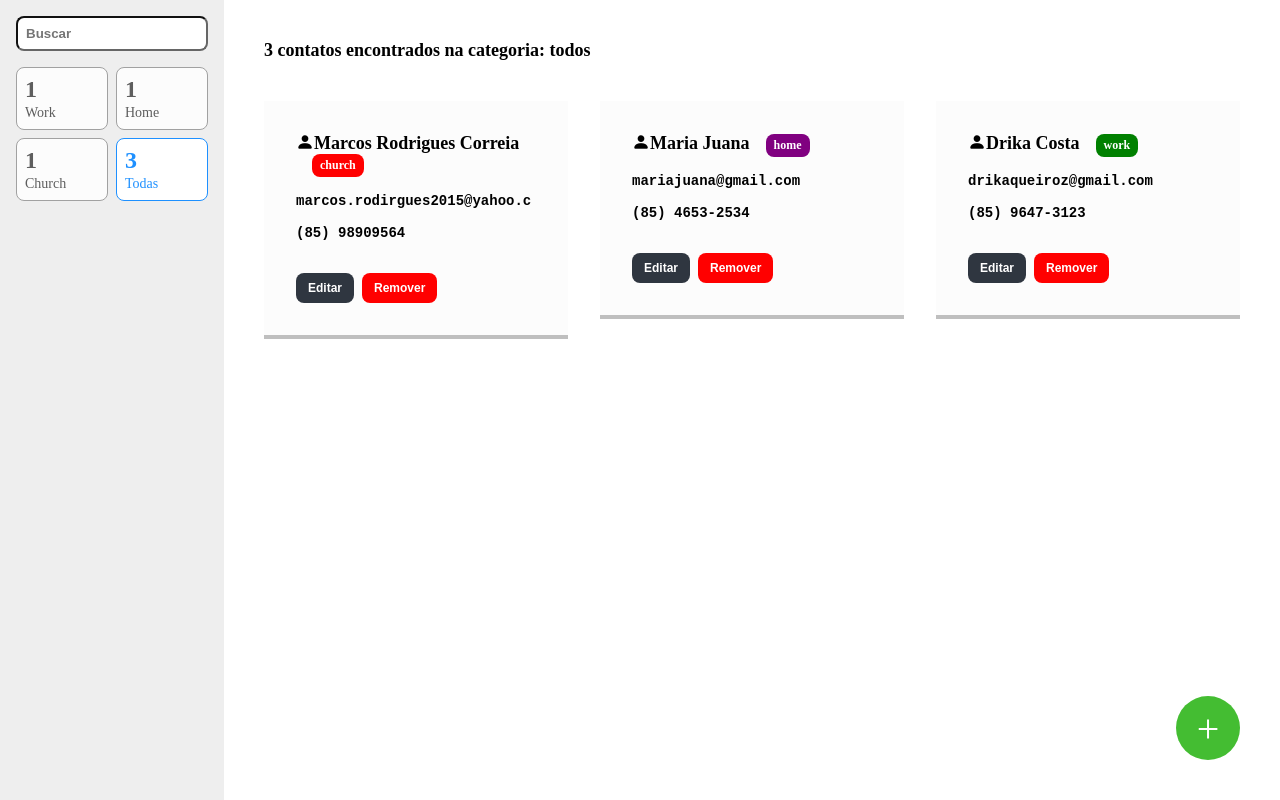
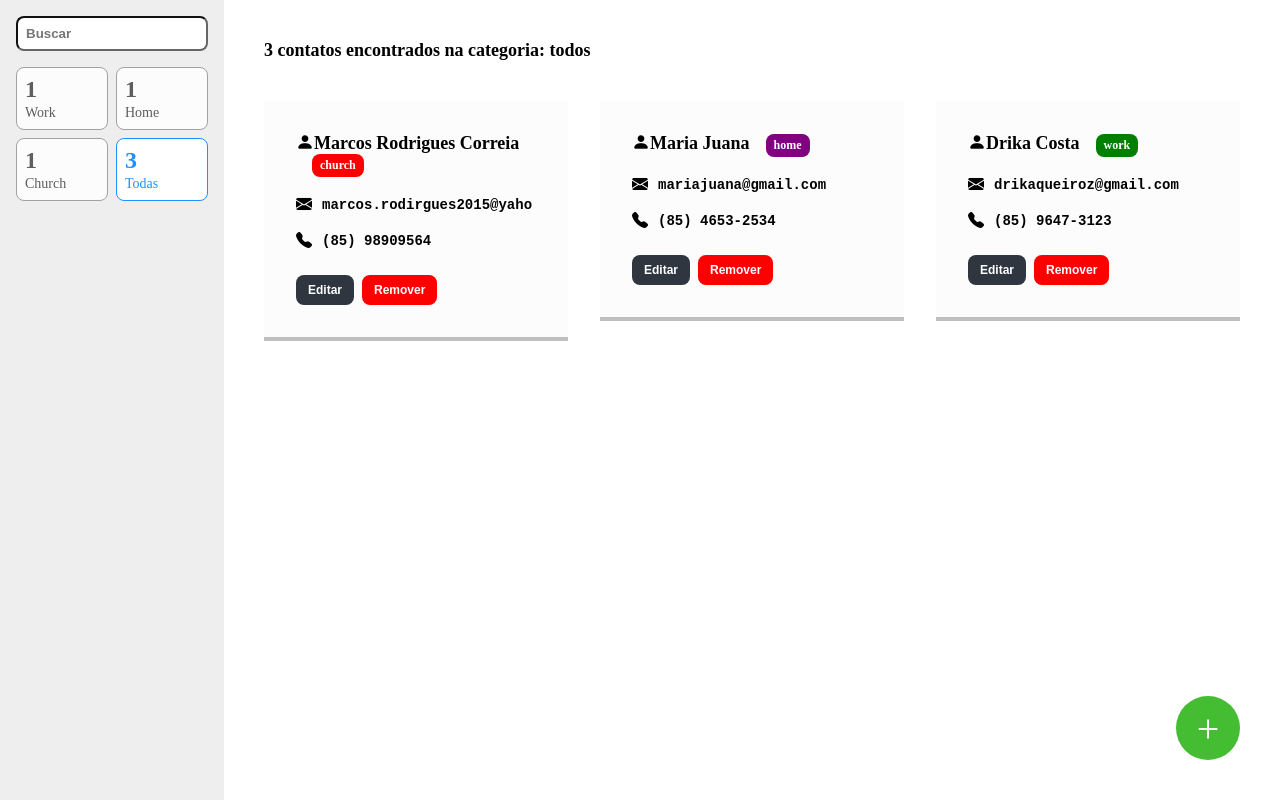
Before and after one commit to marquinhos2017/contact_list_react, a React (Create React App) app: page / in a window 1280 px wide. Built offline with nearby package versions, Linux system fonts and the light colour scheme.

Commit message:
adding icons in email and contact area

```diff
--- a/src/components/Contato/index.tsx
+++ b/src/components/Contato/index.tsx
@@ -45,17 +45,23 @@ const Contato = ({
       </S.Titulo>
       <S.Tag tag={tag}>{tag}</S.Tag>
 
+      <S.Email>
+        <S.Icon className="bi bi-envelope-fill"></S.Icon>
         <S.Descricao
           disabled={!estaEdiando}
           value={descricao}
           onChange={(evento) => setDescricao(evento.target.value)}
         />
+      </S.Email>
 
+      <S.Telefone>
+        <S.Icon className="bi bi-telephone-fill"></S.Icon>
         <S.Descricao2
           disabled={!estaEdiando}
           value={descricao2}
           onChange={(evento) => setDescricao2(evento.target.value)}
         />
+      </S.Telefone>
 
       {/*<S.Telefone>
         <i className="bi bi-telephone-fill"></i> 85989090564
--- a/src/components/Contato/styles.ts
+++ b/src/components/Contato/styles.ts
@@ -28,14 +28,17 @@ export const Titulo = styled.h3`
   display: inline-block;
 `
 
-export const Telefone = styled.p`
-  font-size: 18px;
-  margin-top: 16px;
+export const Telefone = styled.div`
+  display: flex;
+  justify-content: center;
+  align-items: center;
 `
 
-export const Email = styled.p`
-  font-size: 18px;
-  margin-top: 8px;
+export const Email = styled.div`
+  margin-top: 10px;
+  display: flex;
+  justify-content: center;
+  align-items: center;
 `
 
 export const Tag = styled.span<TagProps>`
@@ -74,8 +77,8 @@ export const Descricao = styled.textarea`
   line-height: 16px; /* Set line-height to the same value as the height */
   vertical-align: middle;
   width: 100%;
-  margin-bottom: 16px;
-  margin-top: 16px;
+  margin-bottom: 10px;
+  margin-top: 10px;
   resize: none;
   border: none;
   background-color: transparent;
@@ -91,8 +94,8 @@ export const Descricao2 = styled.textarea`
   line-height: 16px; /* Set line-height to the same value as the height */
   vertical-align: middle;
   width: 100%;
-  margin-bottom: 16px;
-  margin-top: 16px;
+  margin-bottom: 10px;
+  margin-top: 10px;
   resize: none;
   border: none;
   background-color: transparent;
@@ -102,3 +105,8 @@ export const Descricao2 = styled.textarea`
 export const BotaoCancelarRemover = styled(Botao)`
   background-color: ${variaveis.vermelho};
 `
+export const Icon = styled.i`
+  justify-content: center; /* Horizontal centering */
+  align-items: center;
+  margin-right: 10px;
+`
```
Lines whose indentation alone changed are shown as unchanged.
